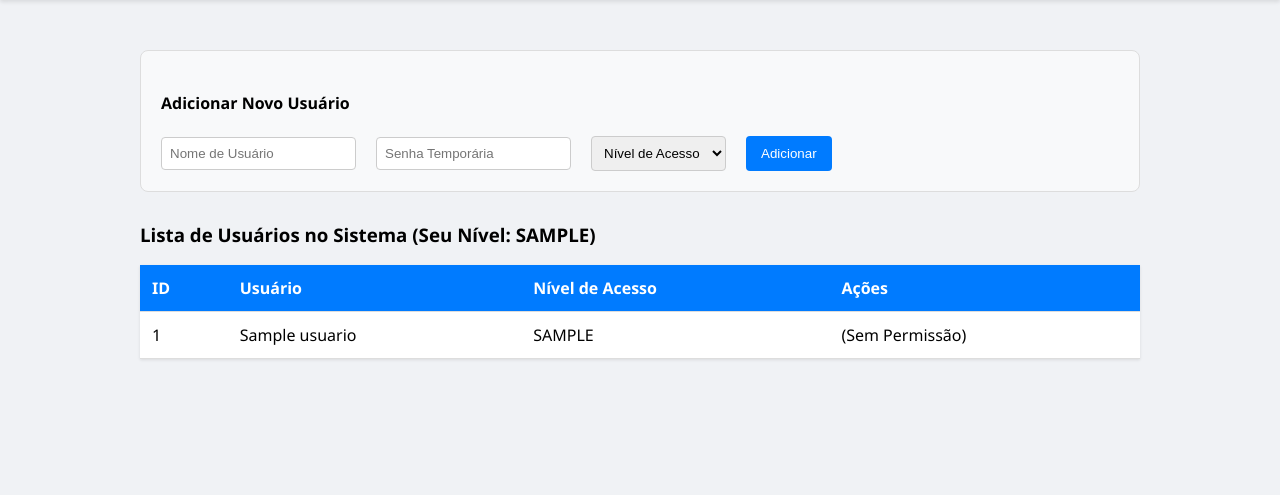
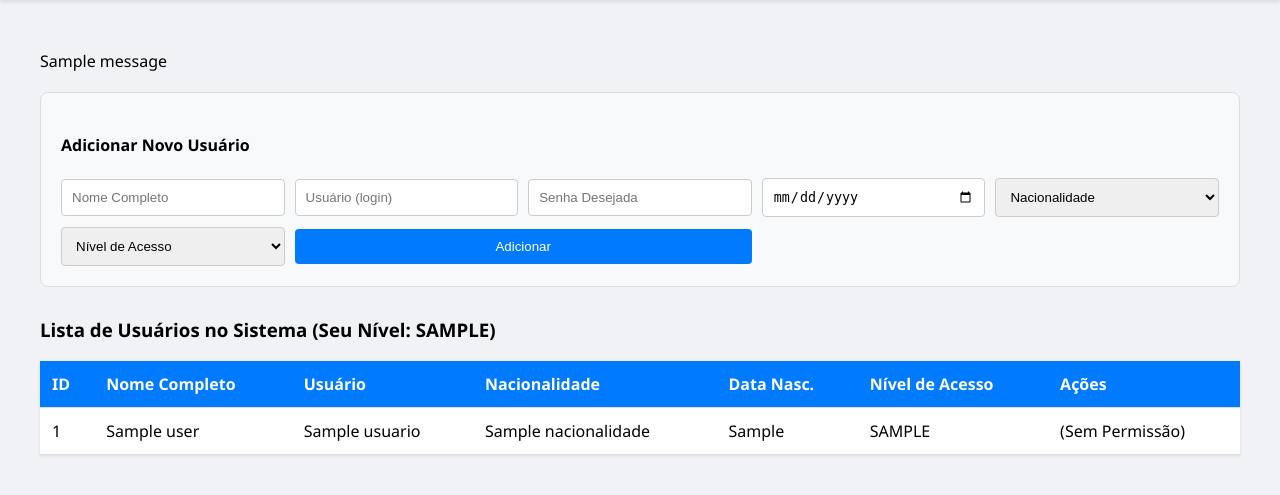
Before and after one commit to profedufbarreto/sistema_hospitalar, a Flask app: template templates/gerenciar_usuarios.html in a window 1280 px wide. Shown: the part 63-558 px from the top of the page. Run offline with Flask 3, Linux system fonts and the light colour scheme; the template is opened without the code that fills it: most values are stand-ins (such as "Sample title", 1, 10 or a date in 2020); one stand-in notice (Sample message) is shown.

Commit message:
usuários melhorado

```diff
--- a/app.py
+++ b/app.py
@@ -1,15 +1,16 @@
-from flask import Flask, render_template, request, redirect, url_for, session, jsonify
-# CORREÇÃO 1: Importa a função setup_database para inicialização
+from flask import Flask, render_template, request, redirect, url_for, session, jsonify, flash
+# Importa a função setup_database para inicialização
 from database import create_db_connection, setup_database
 from datetime import datetime
 # Importa funções de segurança do próprio Flask (Werkzeug)
 from werkzeug.security import generate_password_hash, check_password_hash
-# CORREÇÃO 2: Importa o módulo de cursores para usar DictCursor
+# Importa o módulo de cursores para usar DictCursor
 import pymysql.cursors
+from pymysql import IntegrityError # Importa para tratar erro de usuário duplicado
 
 app = Flask(__name__)
 # Chave secreta é OBRIGATÓRIA para usar sessões
-app.secret_key = 'sua_chave_secreta_super_segura_42'
+app.secret_key = 'root'
 
 # ==============================================================================
 # 🔑 ROTAS DE AUTENTICAÇÃO E NAVEGAÇÃO BÁSICA
@@ -31,7 +32,6 @@ def login():
         if conn is None:
             return render_template('login.html', erro='Erro de conexão com o banco de dados.')
 
-        # CORREÇÃO 3: Usando DictCursor do PyMySQL
         cursor = conn.cursor(pymysql.cursors.DictCursor)
 
         # 1. BUSCA O USUÁRIO PELO NOME
@@ -43,7 +43,7 @@ def login():
         conn.close()
 
         if user and check_password_hash(user['senha'], senha):
-            # 2. SE O USUÁRIO EXISTE, CHECA O HASH DA SENHA (CORREÇÃO DE SEGURANÇA)
+            # 2. CHECA O HASH DA SENHA E DEFINE A SESSÃO
             session['usuario'] = user['usuario']
             session['nivel'] = user['nivel_acesso']
             return redirect(url_for('dashboard'))
@@ -76,43 +76,31 @@ def dashboard():
     }
 
     if conn:
-        # Cursor padrão é suficiente, pois está usando fetchone()[0]
         cursor = conn.cursor()
 
         try:
             # 1. TOTAL DE PACIENTES INTERNADOS
             cursor.execute("SELECT COUNT(*) FROM Pacientes WHERE status = 'internado'")
-            count_internados = cursor.fetchone()[0]
-            dados_dashboard['total_internados'] = count_internados
-
-            # *** LINHAS DE DEBUG REMOVIDAS ***
+            dados_dashboard['total_internados'] = cursor.fetchone()[0]
 
             # 2. ALTAS NOS ÚLTIMOS 7 DIAS
             cursor.execute("SELECT COUNT(*) FROM Pacientes WHERE status = 'alta' AND data_baixa >= DATE_SUB(CURDATE(), INTERVAL 7 DAY)")
-            count_altas = cursor.fetchone()[0]
-            dados_dashboard['altas_ultimos_7_dias'] = count_altas
-
-            # *** LINHAS DE DEBUG REMOVIDAS ***
+            dados_dashboard['altas_ultimos_7_dias'] = cursor.fetchone()[0]
 
             # 3. ITENS COM BAIXO ESTOQUE (Exemplo: quantidade < 10)
             cursor.execute("SELECT COUNT(*) FROM Estoque WHERE quantidade < 10")
-            count_estoque = cursor.fetchone()[0]
-            dados_dashboard['baixo_estoque'] = count_estoque
-
-            # *** LINHAS DE DEBUG REMOVIDAS ***
+            dados_dashboard['baixo_estoque'] = cursor.fetchone()[0]
 
             # 4. PROVAS DE VIDA REGISTRADAS NAS ÚLTIMAS 24H
             cursor.execute("SELECT COUNT(*) FROM ProvasDeVida WHERE data_hora >= DATE_SUB(NOW(), INTERVAL 24 HOUR)")
             dados_dashboard['provas_vida_ultimas_24h'] = cursor.fetchone()[0]
 
         except Exception as e:
-            # Se a conexão falhar, o erro será impresso.
             print(f"Erro CRÍTICO ao buscar dados do dashboard: {e}")
         finally:
             cursor.close()
             conn.close()
 
-    # O template 'dashboard.html' deve usar a variável 'dados' para exibir os resultados.
     return render_template(
         'dashboard.html',
         usuario=session['usuario'],
@@ -133,14 +121,12 @@ def prontuario():
     conn = create_db_connection()
     medicamentos = []
     if conn:
-        # CORREÇÃO 4: Usando DictCursor do PyMySQL
         cursor = conn.cursor(pymysql.cursors.DictCursor)
         cursor.execute("SELECT nome_medicamento FROM Estoque WHERE quantidade > 0 ORDER BY nome_medicamento")
         medicamentos = cursor.fetchall()
         cursor.close()
         conn.close()
 
-    # Passa a lista de medicamentos para o formulário
     return render_template(
         'prontuario_form.html',
         usuario=session['usuario'],
@@ -198,7 +184,7 @@ def salvar_prontuario():
 
 
         if medicamento_nome:
-            # CORREÇÃO: Tenta converter a dose para float, evitando ValueError se o campo estiver vazio ou for inválido
+            # Tenta converter a dose para float, evitando ValueError se o campo estiver vazio ou for inválido
             try:
                 dose = float(dados.get('dose') or 0.0)
             except ValueError:
@@ -252,7 +238,6 @@ def estoque():
     conn = create_db_connection()
     itens_estoque = []
     if conn:
-        # CORREÇÃO 5: Usando DictCursor do PyMySQL
         cursor = conn.cursor(pymysql.cursors.DictCursor)
         cursor.execute("SELECT * FROM Estoque ORDER BY nome_medicamento")
         itens_estoque = cursor.fetchall()
@@ -325,7 +310,6 @@ def prova_vida():
     conn = create_db_connection()
     pacientes_internados = []
     if conn:
-        # CORREÇÃO 6: Usando DictCursor do PyMySQL
         cursor = conn.cursor(pymysql.cursors.DictCursor)
         cursor.execute("SELECT id, nome FROM Pacientes WHERE status = 'internado' ORDER BY nome")
         pacientes_internados = cursor.fetchall()
@@ -397,7 +381,6 @@ def arquivo():
     conn = create_db_connection()
     pacientes_altas = []
     if conn:
-        # CORREÇÃO 7: Usando DictCursor do PyMySQL
         cursor = conn.cursor(pymysql.cursors.DictCursor)
         cursor.execute("SELECT id, nome, data_entrada, data_baixa, procedimento FROM Pacientes WHERE status = 'alta' ORDER BY data_baixa DESC")
         pacientes_altas = cursor.fetchall()
@@ -446,7 +429,6 @@ def detalhes_prontuario(paciente_id):
     medicamentos_admin = []
 
     if conn:
-        # CORREÇÃO 8: Usando DictCursor do PyMySQL
         cursor = conn.cursor(pymysql.cursors.DictCursor)
 
         # 1. Buscar Dados Detalhados do Paciente (Prontuário)
@@ -470,7 +452,7 @@ def detalhes_prontuario(paciente_id):
     return render_template('detalhes_prontuario.html', paciente=paciente, provas_vida=provas_vida, medicamentos_admin=medicamentos_admin)
 
 # ==============================================================================
-# 👥 MÓDULO GERENCIAMENTO DE USUÁRIOS
+# 👥 MÓDULO GERENCIAMENTO DE USUÁRIOS (CORRIGIDO)
 # ==============================================================================
 
 @app.route('/usuarios')
@@ -484,14 +466,17 @@ def gerenciar_usuarios():
     conn = create_db_connection()
     usuarios = []
     if conn:
-        # CORREÇÃO 9: Usando DictCursor do PyMySQL
         cursor = conn.cursor(pymysql.cursors.DictCursor)
+
+        # 🚀 CORRIGIDO: Inclui nome_completo, data_nascimento e nacionalidade
+        sql_base = "SELECT id, nome_completo, usuario, data_nascimento, nivel_acesso, nacionalidade FROM Usuarios"
+
         # Filtra a visualização para Técnicos (não podem ver outros Admins/Técnicos)
         if session['nivel'] == 'tecnico':
             # Técnico vê somente Enfermeiros
-            sql = "SELECT id, usuario, nivel_acesso FROM Usuarios WHERE nivel_acesso = 'enfermeiro' ORDER BY usuario"
+            sql = f"{sql_base} WHERE nivel_acesso = 'enfermeiro' ORDER BY usuario"
         else: # Admin vê todos
-            sql = "SELECT id, usuario, nivel_acesso FROM Usuarios ORDER BY nivel_acesso DESC, usuario"
+            sql = f"{sql_base} ORDER BY nivel_acesso DESC, usuario"
 
         cursor.execute(sql)
         usuarios = cursor.fetchall()
@@ -518,7 +503,14 @@ def adicionar_usuario():
         return "Acesso Negado.", 403
 
     dados = request.form
-    novo_usuario = dados['novo_usuario'].strip()
+
+    # 🚨 NOVOS CAMPOS CAPTURADOS: nome_completo, data_nascimento e nacionalidade
+    nome_completo = dados['nome_completo'].strip()
+    data_nascimento_form = dados['data_nascimento'] # YYYY-MM-DD
+    nacionalidade = dados['nacionalidade'].strip()
+    # ----------------------------------
+
+    novo_usuario = dados['usuario'].strip()
     nova_senha = dados['nova_senha']
     nivel_novo = dados['nivel_acesso']
 
@@ -528,30 +520,54 @@ def adicionar_usuario():
 
     # 1. VERIFICAÇÃO DE HIERARQUIA E LIMITES
     if session['nivel'] == 'tecnico' and nivel_novo != 'enfermeiro':
-        return "Acesso Negado: Técnicos só podem adicionar Enfermeiros.", 403
+        flash("Acesso Negado: Técnicos só podem adicionar Enfermeiros.", 'danger')
+        return redirect(url_for('gerenciar_usuarios'))
 
     if session['nivel'] == 'admin' and nivel_novo == 'tecnico':
         cursor.execute("SELECT COUNT(*) FROM Usuarios WHERE nivel_acesso = 'tecnico'")
         num_tecnicos = cursor.fetchone()[0]
         if num_tecnicos >= 5:
-            return "Limite máximo de 5 Técnicos atingido. Ação não permitida.", 403
+            flash("Limite máximo de 5 Técnicos atingido. Ação não permitida.", 'danger')
+            return redirect(url_for('gerenciar_usuarios'))
 
-    # 2. INSERÇÃO DO NOVO USUÁRIO
+    # 2. TRATAMENTO DA DATA DE NASCIMENTO (Convertendo 'AAAA-MM-DD' para o formato MySQL DATE)
     try:
-        # CORREÇÃO DE SEGURANÇA: HASH DA SENHA ANTES DE INSERIR
-        hashed_password = generate_password_hash(nova_senha)
-        sql = "INSERT INTO Usuarios (usuario, senha, nivel_acesso) VALUES (%s, %s, %s)"
-        cursor.execute(sql, (novo_usuario, hashed_password, nivel_novo))
-        conn.commit()
+        data_nascimento_mysql = datetime.strptime(data_nascimento_form, '%Y-%m-%d').date()
+    except ValueError:
+        flash("Erro: Data de nascimento inválida.", 'danger')
         return redirect(url_for('gerenciar_usuarios'))
 
+    # 3. INSERÇÃO DO NOVO USUÁRIO
+    try:
+        hashed_password = generate_password_hash(nova_senha)
+
+        # 🚀 CORRIGIDO: Adicionada nacionalidade e nome_completo ao comando SQL
+        sql = """
+        INSERT INTO Usuarios (nome_completo, usuario, senha, data_nascimento, nivel_acesso, nacionalidade)
+        VALUES (%s, %s, %s, %s, %s, %s)
+        """
+        cursor.execute(sql, (
+            nome_completo,
+            novo_usuario,
+            hashed_password,
+            data_nascimento_mysql, # Já formatada como objeto date
+            nivel_novo,
+            nacionalidade # NOVO CAMPO INSERIDO
+        ))
+        conn.commit()
+        flash(f"Usuário {novo_usuario} adicionado com sucesso!", 'success')
+        return redirect(url_for('gerenciar_usuarios'))
+
+    except IntegrityError:
+        conn.rollback()
+        # Erro de integridade (usuário já existe)
+        flash("Erro: O nome de usuário já existe.", 'danger')
+        return redirect(url_for('gerenciar_usuarios'))
     except Exception as e:
         conn.rollback()
         print(f"Erro ao adicionar usuário: {e}")
-        # Erro de integridade (usuário já existe)
-        if 'Duplicate entry' in str(e):
-             return "Erro: O nome de usuário já existe.", 500
-        return f"Erro: Não foi possível adicionar o usuário. {e}", 500
+        flash(f"Erro: Não foi possível adicionar o usuário. {e}", 'danger')
+        return redirect(url_for('gerenciar_usuarios'))
     finally:
         cursor.close()
         conn.close()
@@ -563,7 +579,6 @@ def excluir_usuario(user_id):
 
     conn = create_db_connection()
     if conn is None: return "Erro de conexão.", 500
-    # CORREÇÃO 10: Usando DictCursor do PyMySQL
     cursor = conn.cursor(pymysql.cursors.DictCursor)
 
     # 1. Busca o nível do usuário a ser excluído para verificação
@@ -573,27 +588,32 @@ def excluir_usuario(user_id):
     if not user_to_delete:
         cursor.close()
         conn.close()
-        return "Usuário não encontrado.", 404
+        flash("Usuário não encontrado.", 'warning')
+        return redirect(url_for('gerenciar_usuarios'))
 
     nivel_deletado = user_to_delete['nivel_acesso']
 
     # 2. VERIFICAÇÃO DE HIERARQUIA
     if session['nivel'] == 'tecnico' and nivel_deletado != 'enfermeiro':
-        return "Acesso Negado: Técnicos só podem excluir usuários de nível Enfermeiro.", 403
+        flash("Acesso Negado: Técnicos só podem excluir usuários de nível Enfermeiro.", 'danger')
+        return redirect(url_for('gerenciar_usuarios'))
 
     if nivel_deletado == 'admin':
-        return "Acesso Negado: Não é permitido excluir o Administrador por esta via.", 403
+        flash("Acesso Negado: Não é permitido excluir o Administrador por esta via.", 'danger')
+        return redirect(url_for('gerenciar_usuarios'))
 
     # 3. EXCLUSÃO
     try:
         sql = "DELETE FROM Usuarios WHERE id = %s"
         cursor.execute(sql, (user_id,))
         conn.commit()
+        flash("Usuário excluído com sucesso.", 'success')
         return redirect(url_for('gerenciar_usuarios'))
     except Exception as e:
         conn.rollback()
         print(f"Erro ao excluir usuário: {e}")
-        return f"Erro ao excluir usuário: {e}", 500
+        flash(f"Erro ao excluir usuário: {e}", 'danger')
+        return redirect(url_for('gerenciar_usuarios'))
     finally:
         cursor.close()
         conn.close()
@@ -604,8 +624,8 @@ def excluir_usuario(user_id):
 # ==============================================================================
 
 if __name__ == '__main__':
-    # CORREÇÃO 11: Chama a função de setup do banco de dados ANTES de iniciar o servidor
+    # Chama a função de setup do banco de dados ANTES de iniciar o servidor
     setup_database()
 
-    # CORREÇÃO 12: Inicia o servidor Flask
+    # Inicia o servidor Flask
     app.run(debug=True)
--- a/templates/gerenciar_usuarios.html
+++ b/templates/gerenciar_usuarios.html
@@ -6,14 +6,54 @@
     <link rel="stylesheet" href="{{ url_for('static', filename='css/style.css') }}">
     <link rel="stylesheet" href="{{ url_for('static', filename='css/dashboard.css') }}">
     <style>
-        .usuarios-container { max-width: 1000px; margin: 30px auto; padding: 20px; }
-        .usuarios-header { display: flex; justify-content: space-between; align-items: center; margin-bottom: 20px; }
-        .usuarios-header h3 { color: #5a6268; }
-        .form-adicionar { background: #f8f9fa; padding: 20px; border: 1px solid #ddd; border-radius: 8px; margin-bottom: 30px; }
-        .form-adicionar input, .form-adicionar select { padding: 8px; margin-right: 10px; border: 1px solid #ccc; border-radius: 4px; }
-        .form-adicionar button { background-color: #007bff; color: white; padding: 10px 15px; border: none; border-radius: 4px; cursor: pointer; }
+        /* --- Estilos de Layout --- */
+        .usuarios-container { max-width: 1200px; margin: 30px auto; padding: 20px; }
+
+        .form-adicionar {
+            background: #f8f9fa;
+            padding: 20px;
+            border: 1px solid #ddd;
+            border-radius: 8px;
+
+             margin-bottom: 30px;
+        }
+        /* Layout de grid para o novo formulário de 5 campos */
+        .form-adicionar form {
+            display: grid;
+            grid-template-columns: repeat(5, 1fr); /* 5 colunas */
+            gap: 10px;
+            align-items: center;
+        }
+        .form-adicionar input,
+        .form-adicionar select {
+            padding: 10px;
+            border: 1px solid #ccc;
+            border-radius: 4px;
+            width: 100%;
+            box-sizing: border-box;
+        }
+        .form-adicionar button {
+            background-color: #007bff;
+            color: white;
+            padding: 10px 15px;
+            border: none;
+            border-radius: 4px;
+            cursor: pointer;
+            grid-column: span 1; /* Ocupa uma coluna */
+        }
         .form-adicionar button:hover { background-color: #0056b3; }
 
+        /* --- Estilos da Bandeira/Nacionalidade --- */
+        .flag-option {
+            display: flex;
+            align-items: center;
+        }
+        .flag-icon {
+            margin-right: 5px;
+            font-size: 1.2em;
+        }
+
+        /* --- Estilos da Tabela --- */
         table { width: 100%; border-collapse: collapse; background-color: white; box-shadow: 0 1px 3px rgba(0,0,0,0.1); }
         th, td { padding: 12px; text-align: left; border-bottom: 1px solid #ddd; }
         th { background-color: #007bff; color: white; }
@@ -28,26 +68,53 @@
         <h2>Gerenciamento de Usuários</h2>
         <nav>
             <a href="{{ url_for('dashboard') }}">Dashboard</a>
-            <a href="#" class="active">Usuários</a>
+            <a href="{{ url_for('gerenciar_usuarios') }}" class="active">Usuários</a>
             <a href="{{ url_for('logout') }}" class="btn-logout">Sair</a>
         </nav>
     </header>
 
     <main class="usuarios-container">
+        {% with messages = get_flashed_messages(with_categories=true) %}
+            {% if messages %}
+                <div class="flash-messages" style="margin-bottom: 20px;">
+                    {% for category, message in messages %}
+                        <div class="alert alert-{{ category }}">{{ message }}</div>
+                    {% endfor %}
+                </div>
+            {% endif %}
+        {% endwith %}
+
         {% if niveis_permitidos %}
         <div class="form-adicionar">
             <h4>Adicionar Novo Usuário</h4>
-            <form action="{{ url_for('adicionar_usuario') }}" method="POST" style="display: flex; align-items: center; gap: 10px;">
-                <input type="text" name="novo_usuario" placeholder="Nome de Usuário" required>
-                <input type="password" name="nova_senha" placeholder="Senha Temporária" required>
-                <select name="nivel_acesso" required>
+            <form action="{{ url_for('adicionar_usuario') }}" method="POST">
+                                <input type="text" name="nome_completo" placeholder="Nome Completo" required>
+
+                                <input type="text" name="usuario" placeholder="Usuário (login)" required>
+
+                                <input type="password" name="nova_senha" placeholder="Senha Desejada" required>
+
+                                <input type="date" name="data_nascimento" placeholder="DD-MM-AAAA" required>
+
+                                <select name="nacionalidade" required>
+                    <option value="">Nacionalidade</option>
+                    <option value="BR">🇧🇷 Brasil (BR)</option>
+                    <option value="AR">🇦🇷 Argentina (AR)</option>
+                    <option value="PY">🇵🇾 Paraguai (PY)</option>
+                    <option value="US">🇺🇸 Estados Unidos (US)</option>
+                    <option value="OT">Outra</option>
+                </select>
+
+                                <select name="nivel_acesso" required>
                     <option value="">Nível de Acesso</option>
                     {% for nivel in niveis_permitidos %}
                     <option value="{{ nivel }}">{{ nivel | upper }}</option>
                     {% endfor %}
                 </select>
-                <button type="submit">Adicionar</button>
+
+                                <button type="submit" style="grid-column: span 2;">Adicionar</button>
             </form>
+
             {% if nivel_logado == 'admin' %}
                 <p style="margin-top: 10px; font-size: 0.9em;">* Limite de 5 Técnicos. Você pode adicionar Técnicos e Enfermeiros.</p>
             {% endif %}
@@ -59,7 +126,10 @@
             <thead>
                 <tr>
                     <th>ID</th>
+                    <th>Nome Completo</th>
                     <th>Usuário</th>
+                    <th>Nacionalidade</th>
+                    <th>Data Nasc.</th>
                     <th>Nível de Acesso</th>
                     <th>Ações</th>
                 </tr>
@@ -68,7 +138,10 @@
                 {% for user in usuarios %}
                 <tr>
                     <td>{{ user.id }}</td>
+                    <td>{{ user.nome_completo }}</td>
                     <td>{{ user.usuario }}</td>
+                    <td>{{ user.nacionalidade }}</td>
+                    <td>{{ user.data_nascimento }}</td>
                     <td>
                         <span class="nivel-{{ user.nivel_acesso }}">{{ user.nivel_acesso | upper }}</span>
                     </td>
--- /dev/null
+++ b/templates/gerenciar_usuarios.j2
@@ -0,0 +1,4 @@
+<head>
+    <meta charset="UTF-8">
+    <title>Gerenciamento de Usuários</title>
+    </head>
```
Also changed, not shown: templates/dashboard.html (+18 -32 lines).
